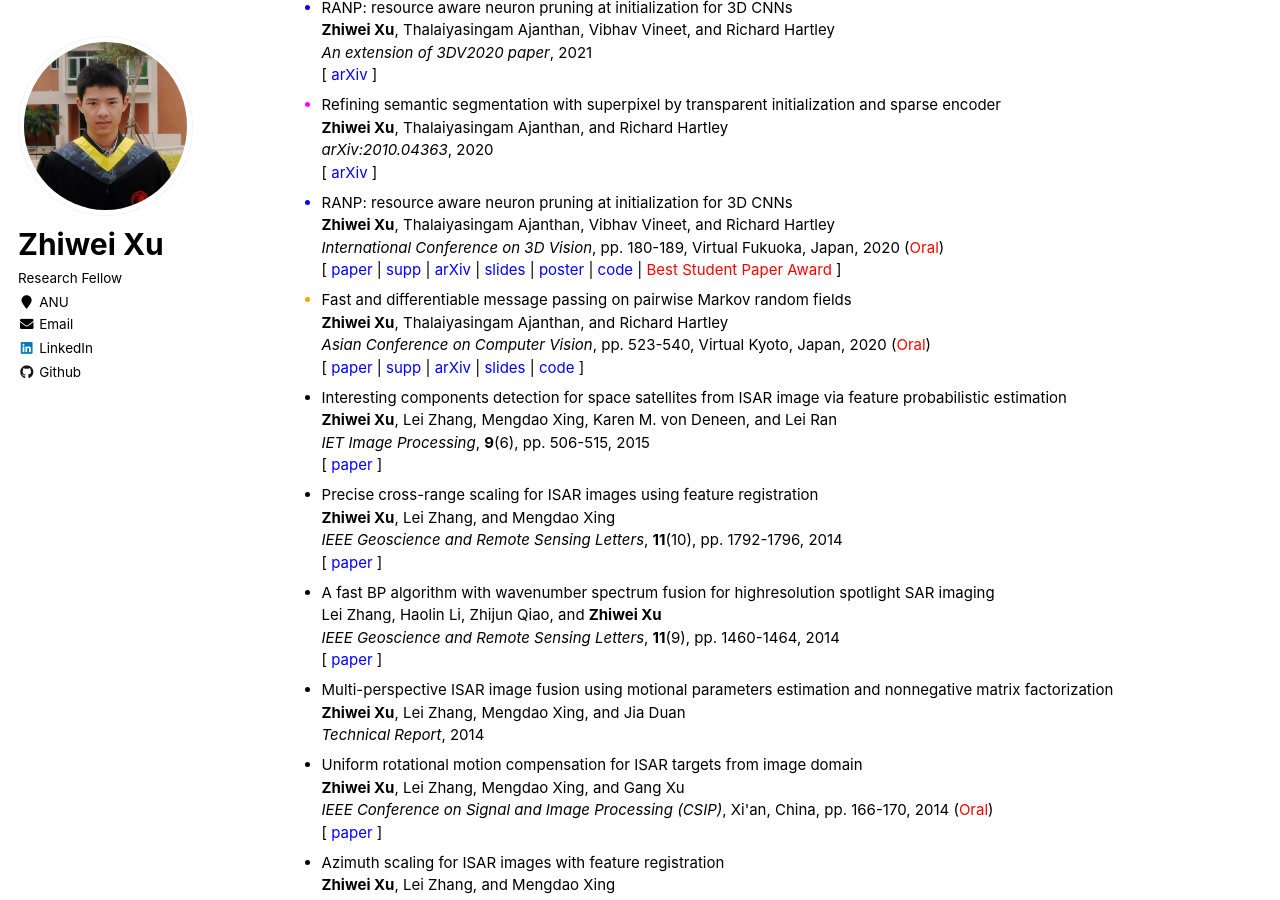
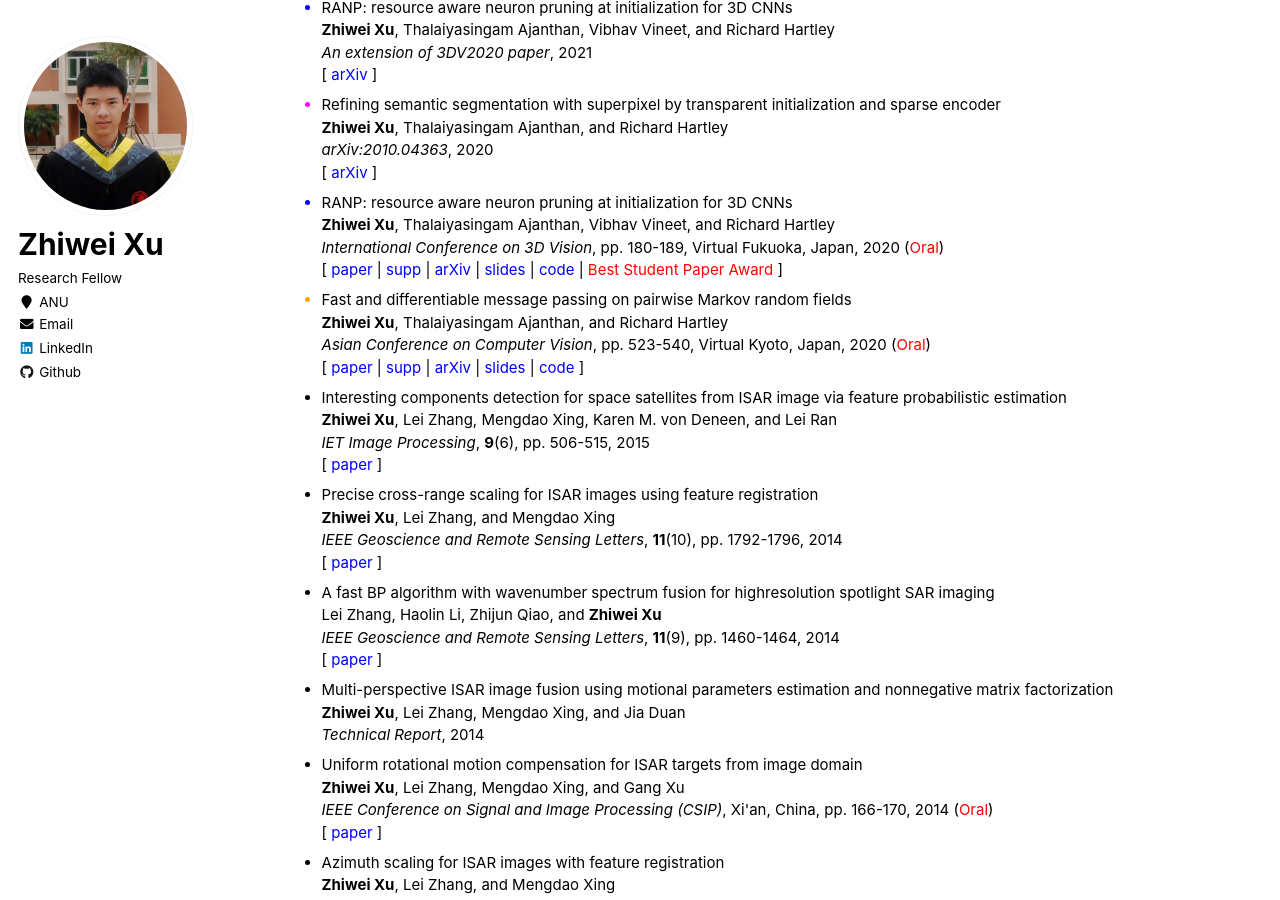
Before and after one commit to zwxu064/zwxu064.github.io, a Jekyll site: the page built from _pages/about.html, in a window 1280 px wide and 900 px high, scrolled down 2006 px. Built offline with Jekyll 4.4.1, drawn with Linux system fonts in a browser that asks for light colours.

Commit message:
Update about.html

```diff
--- a/_pages/about.html
+++ b/_pages/about.html
@@ -111,7 +111,6 @@ redirect_from:
         | <a href="./files/RANP_supp.pdf" target="_blank">supp</a>
         | <a href="https://arxiv.org/abs/2010.02488" target="_blank">arXiv</a>
         | <a href="./files/3DV2020_slides.pdf" target="_blank">slides</a>
-        | <a href="https://bn1302files.storage.live.com/y4mWIjIxN9_5CKv26bp4qUefzUNf0gCtJp_7g5OwkXe9JoVyKO-AvkGHnkp4oH4DXiJOsjwvjOl5Fy55eF4umP-BPDw6IRqEDrdL-eLQF9P1EJJM6XrWsbHECHTMb_85DMCIappEaVgmkQIIIUbfQiKp7utp_IWM9nR_KtYul_c8zfj5lYkyPG-9mGz-hml-Nbh?width=10368&height=6912&cropmode=none" target="_blank">poster</a>
         | <a href="https://github.com/zwxu064/RANP.git" target="_blank">code</a>
         | <span style="color:red">Best Student Paper Award</span> ]</span></div>
   </li>
```
